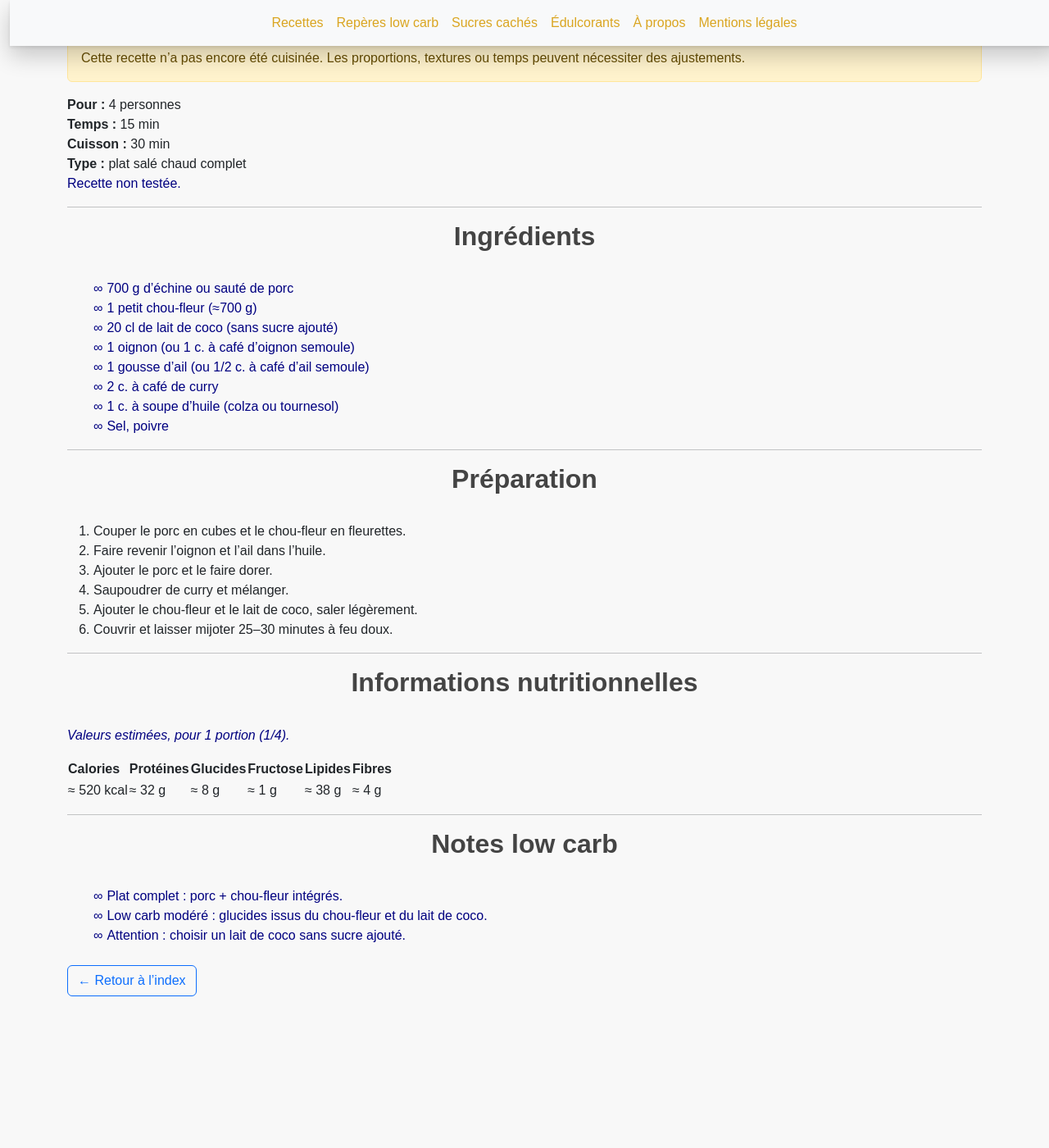
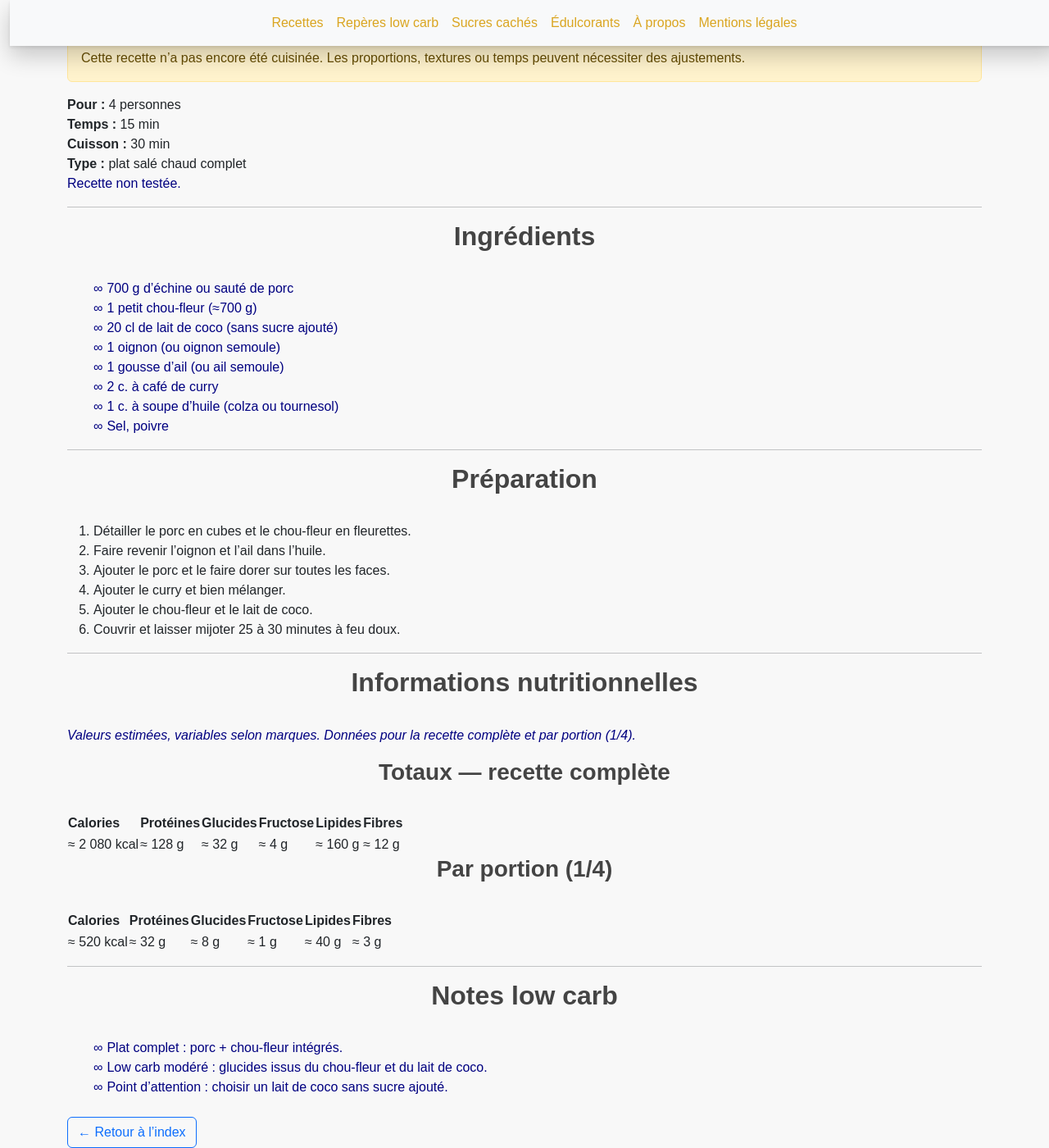
Before and after one commit to laurie-boissay/laurie-boissay.github.io, a Jekyll site: the page built from recettes/porc-curry-coco-chou-fleur.html, in a window 1280 px wide and 1400 px high, scrolled down 230 px. Shown: the whole window at 82% size. Built offline with Jekyll 4.4.1, drawn with Linux system fonts in a browser that asks for light colours; before the commit the page ends 1445 px from its top, so only the background shows below that.

Commit message:
Update porc-curry-coco-chou-fleur.html

```diff
--- a/recettes/porc-curry-coco-chou-fleur.html
+++ b/recettes/porc-curry-coco-chou-fleur.html
@@ -11,34 +11,34 @@ tags:
   - low-carb-modere
   - riche-en-proteines
 extra_head: |
-  <script type=\"application/ld+json\">
+  <script type="application/ld+json">
   {
-    \"@context\": \"https://schema.org\",
-    \"@type\": \"Recipe\",
-    \"name\": \"Porc curry coco & chou-fleur\",
-    \"description\": \"Porc au curry et lait de coco avec chou-fleur, plat low carb complet.\",
-    \"recipeYield\": \"4 personnes\",
-    \"prepTime\": \"PT15M\",
-    \"cookTime\": \"PT30M\",
-    \"totalTime\": \"PT45M\",
-    \"recipeCategory\": \"Plats\",
-    \"recipeIngredient\": [
-      \"700 g d'échine ou sauté de porc\",
-      \"1 petit chou-fleur (≈700 g)\",
-      \"20 cl de lait de coco (sans sucre ajouté)\",
-      \"1 oignon (ou oignon semoule)\",
-      \"1 gousse d'ail (ou ail semoule)\",
-      \"2 c. à café de curry\",
-      \"1 c. à soupe d'huile de colza ou tournesol\",
-      \"Sel, poivre\"
+    "@context": "https://schema.org",
+    "@type": "Recipe",
+    "name": "Porc curry coco & chou-fleur",
+    "description": "Porc au curry et lait de coco avec chou-fleur, plat low carb complet.",
+    "recipeYield": "4 personnes",
+    "prepTime": "PT15M",
+    "cookTime": "PT30M",
+    "totalTime": "PT45M",
+    "recipeCategory": "Plats",
+    "recipeIngredient": [
+      "700 g d'échine ou sauté de porc",
+      "1 petit chou-fleur (≈700 g)",
+      "20 cl de lait de coco (sans sucre ajouté)",
+      "1 oignon",
+      "1 gousse d'ail",
+      "2 c. à café de curry",
+      "1 c. à soupe d'huile",
+      "Sel, poivre"
     ],
-    \"recipeInstructions\": [
-      { \"@type\": \"HowToStep\", \"text\": \"Détailler le porc en cubes. Couper le chou-fleur en fleurettes.\" },
-      { \"@type\": \"HowToStep\", \"text\": \"Faire revenir l’oignon et l’ail dans l’huile.\" },
-      { \"@type\": \"HowToStep\", \"text\": \"Ajouter le porc, dorer sur toutes les faces.\" },
-      { \"@type\": \"HowToStep\", \"text\": \"Ajouter le curry, mélanger.\" },
-      { \"@type\": \"HowToStep\", \"text\": \"Ajouter le chou-fleur et le lait de coco, couvrir.\" },
-      { \"@type\": \"HowToStep\", \"text\": \"Laisser mijoter 25–30 min à feu doux.\" }
+    "recipeInstructions": [
+      { "@type": "HowToStep", "text": "Détailler le porc en cubes et le chou-fleur en fleurettes." },
+      { "@type": "HowToStep", "text": "Faire revenir l’oignon et l’ail dans l’huile." },
+      { "@type": "HowToStep", "text": "Ajouter le porc et le faire dorer." },
+      { "@type": "HowToStep", "text": "Ajouter le curry et mélanger." },
+      { "@type": "HowToStep", "text": "Ajouter le chou-fleur et le lait de coco." },
+      { "@type": "HowToStep", "text": "Couvrir et laisser mijoter 25 à 30 minutes à feu doux." }
     ]
   }
   </script>
@@ -51,18 +51,21 @@ extra_head: |
     <div><strong>Cuisson :</strong> 30 min</div>
     <div><strong>Type :</strong> plat salé chaud complet</div>
   </div>
-  <p class="recipe-lead__note"><strong>Recette non testée.</strong></p>
+  <p class="recipe-lead__note">
+    <strong>Recette non testée.</strong>
+  </p>
 </div>
 
 <hr>
 
 <h2>Ingrédients</h2>
+
 <ul class="recipe-ingredients">
   <li><strong>700 g</strong> d’échine ou sauté de porc</li>
   <li><strong>1</strong> petit chou-fleur (≈700 g)</li>
   <li><strong>20 cl</strong> de lait de coco (sans sucre ajouté)</li>
-  <li><strong>1</strong> oignon (ou <strong>1 c. à café</strong> d’oignon semoule)</li>
-  <li><strong>1</strong> gousse d’ail (ou <strong>1/2 c. à café</strong> d’ail semoule)</li>
+  <li><strong>1</strong> oignon (ou oignon semoule)</li>
+  <li><strong>1</strong> gousse d’ail (ou ail semoule)</li>
   <li><strong>2 c. à café</strong> de curry</li>
   <li><strong>1 c. à soupe</strong> d’huile (colza ou tournesol)</li>
   <li>Sel, poivre</li>
@@ -71,24 +74,59 @@ extra_head: |
 <hr>
 
 <h2>Préparation</h2>
+
 <ol class="recipe-steps">
-  <li>Couper le porc en cubes et le chou-fleur en fleurettes.</li>
+  <li>Détailler le porc en cubes et le chou-fleur en fleurettes.</li>
   <li>Faire revenir l’oignon et l’ail dans l’huile.</li>
-  <li>Ajouter le porc et le faire dorer.</li>
-  <li>Saupoudrer de curry et mélanger.</li>
-  <li>Ajouter le chou-fleur et le lait de coco, saler légèrement.</li>
-  <li>Couvrir et laisser mijoter 25–30 minutes à feu doux.</li>
+  <li>Ajouter le porc et le faire dorer sur toutes les faces.</li>
+  <li>Ajouter le curry et bien mélanger.</li>
+  <li>Ajouter le chou-fleur et le lait de coco.</li>
+  <li>Couvrir et laisser mijoter 25 à 30 minutes à feu doux.</li>
 </ol>
 
 <hr>
 
 <h2>Informations nutritionnelles</h2>
-<p class="recipe-nutrition__disclaimer"><em>Valeurs estimées, pour 1 portion (1/4).</em></p>
+
+<p class="recipe-nutrition__disclaimer">
+  <em>Valeurs estimées, variables selon marques. Données pour la recette complète et par portion (1/4).</em>
+</p>
+
 <div class="recipe-nutrition">
+  <h3>Totaux — recette complète</h3>
   <table class="recipe-table">
     <thead>
       <tr>
-        <th>Calories</th><th>Protéines</th><th>Glucides</th><th>Fructose</th><th>Lipides</th><th>Fibres</th>
+        <th>Calories</th>
+        <th>Protéines</th>
+        <th>Glucides</th>
+        <th>Fructose</th>
+        <th>Lipides</th>
+        <th>Fibres</th>
+      </tr>
+    </thead>
+    <tbody>
+      <tr>
+        <td>≈ 2 080 kcal</td>
+        <td>≈ 128 g</td>
+        <td>≈ 32 g</td>
+        <td>≈ 4 g</td>
+        <td>≈ 160 g</td>
+        <td>≈ 12 g</td>
+      </tr>
+    </tbody>
+  </table>
+
+  <h3>Par portion (1/4)</h3>
+  <table class="recipe-table">
+    <thead>
+      <tr>
+        <th>Calories</th>
+        <th>Protéines</th>
+        <th>Glucides</th>
+        <th>Fructose</th>
+        <th>Lipides</th>
+        <th>Fibres</th>
       </tr>
     </thead>
     <tbody>
@@ -97,8 +135,8 @@ extra_head: |
         <td>≈ 32 g</td>
         <td>≈ 8 g</td>
         <td>≈ 1 g</td>
-        <td>≈ 38 g</td>
-        <td>≈ 4 g</td>
+        <td>≈ 40 g</td>
+        <td>≈ 3 g</td>
       </tr>
     </tbody>
   </table>
@@ -107,8 +145,9 @@ extra_head: |
 <hr>
 
 <h2>Notes low carb</h2>
+
 <ul class="recipe-notes">
   <li><strong>Plat complet :</strong> porc + chou-fleur intégrés.</li>
   <li><strong>Low carb modéré :</strong> glucides issus du chou-fleur et du lait de coco.</li>
-  <li><strong>Attention :</strong> choisir un lait de coco sans sucre ajouté.</li>
+  <li><strong>Point d’attention :</strong> choisir un lait de coco sans sucre ajouté.</li>
 </ul>
```
